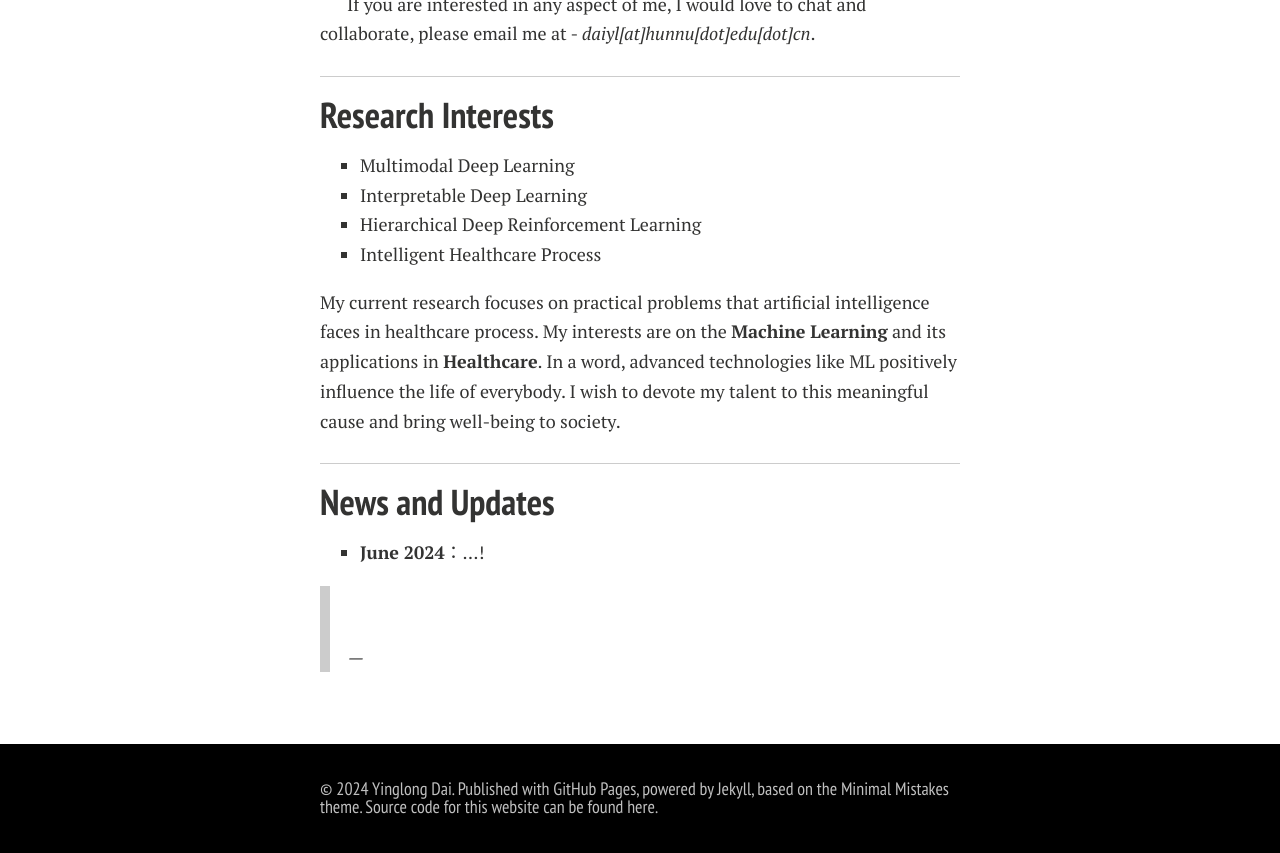
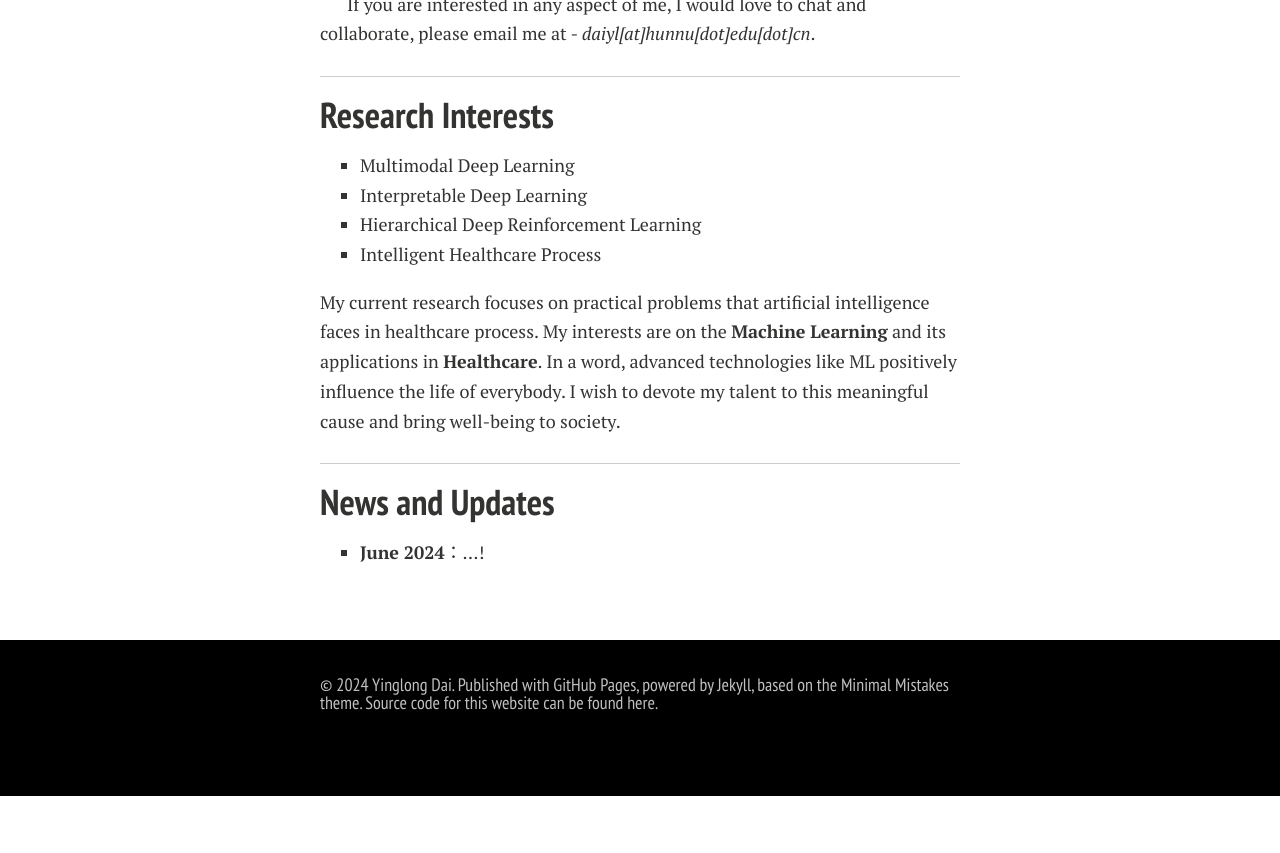
Before and after one commit to daiyl/daiyl.github.io, a Jekyll site: the page built from index.md, in a window 1280 px wide and 900 px high, scrolled down 594 px. Shown: the top 853 px of the window. Built offline with Jekyll 4.4.1, drawn with Linux system fonts in a browser that asks for light colours; nearby versions of some CDN libraries; comment, search, counter and statistics services are not loaded; a style sheet for code colours, icons or effects is not loaded; our own code applies the rules of GitHub Pages for plain Markdown files; after the commit the page ends 1390 px from its top, so only the background shows below that.

Commit message:
Update index.md

```diff
--- a/index.md
+++ b/index.md
@@ -34,6 +34,3 @@ My current research focuses on practical problems that artificial intelligence f
 ## News and Updates
 
 - **June 2024**：...!
-
-
-<blockquote class="twitter-tweet"><p lang="en" dir="ltr"><br></p>&mdash; </blockquote> <script async src="https://platform.twitter.com/widgets.js" charset="utf-8"></script>
```
